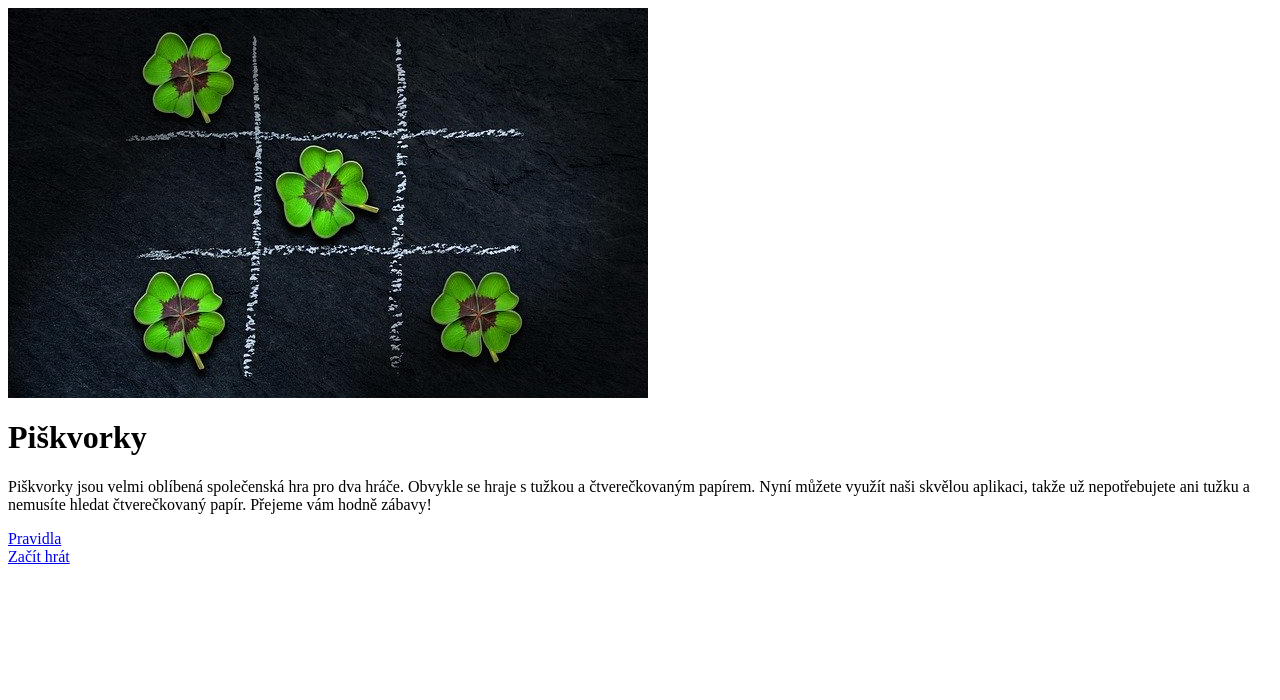
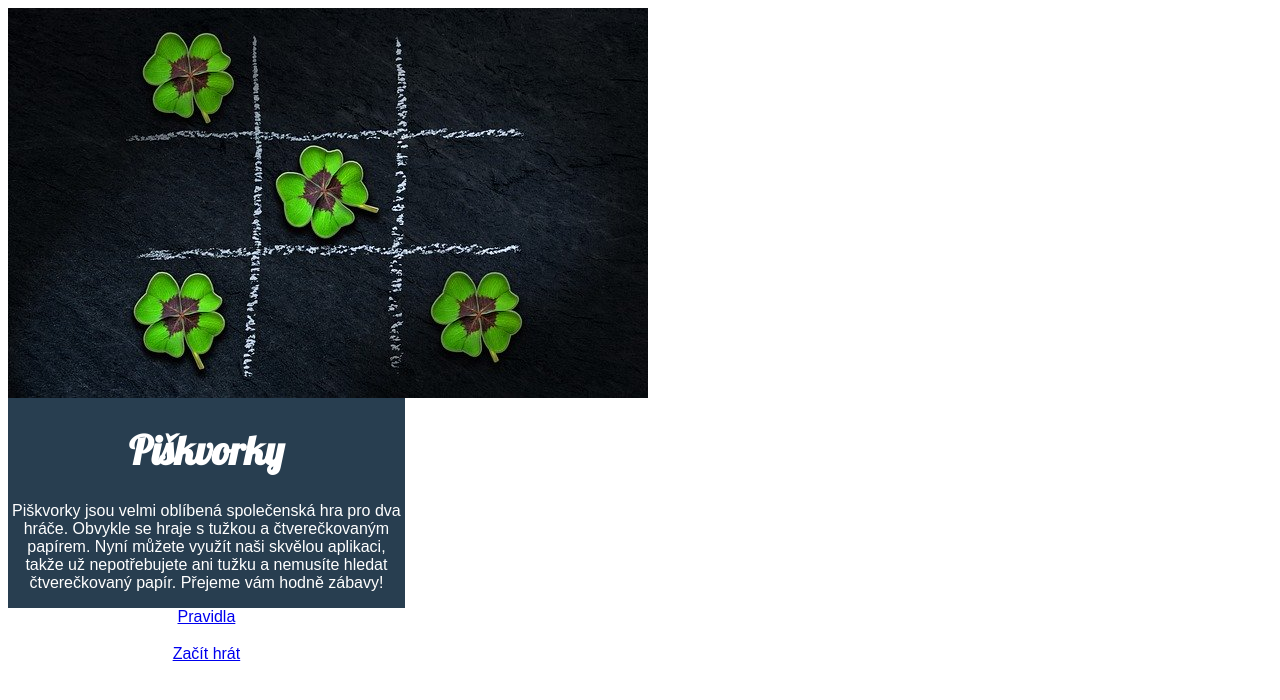
Before and after one commit to kabanaaa/piskvorky, a plain HTML site: page index.html in a window 1280 px wide. Drawn offline with Linux system fonts and the light colour scheme.

Commit message:
Uprava stylu1

```diff
--- a/index.html
+++ b/index.html
@@ -6,19 +6,27 @@
     <meta name="viewport" content="width=device-width, initial-scale=1.0" />
     <title>Piškvorky</title>
     <link rel="stylesheet" href="styly.css" />
+    <link
+      href="https://fonts.googleapis.com/css2?family=Lobster&display=swap"
+      rel="stylesheet"
+    />
   </head>
 
   <body>
     <div class="all">
-      <img class="all__image" src="uvodni.jpg" alt="obrázek piškovorek" />
+      <img src="uvodni.jpg" alt="obrázek piškovorek" />
       <div class="all__text">
+        <span class="all__head">
           <h1>Piškvorky</h1>
+        </span>
+        <div class="all__description">
           <p>
             Piškvorky jsou velmi oblíbená společenská hra pro dva hráče. Obvykle
             se hraje s tužkou a čtverečkovaným papírem. Nyní můžete využít naši
             skvělou aplikaci, takže už nepotřebujete ani tužku a nemusíte hledat
             čtverečkovaný papír. Přejeme vám hodně zábavy!
           </p>
+        </div>
       </div>
       <div class="all__button">
         <a class="all__button all__button--rules" href="index.html">Pravidla</a>
--- a/styly.css
+++ b/styly.css
@@ -1,6 +1,11 @@
 .html {
   box-sizing: border-box;
   background-color: rgba(97, 93, 173, 1) 0%;
+}
+
+@font-face {
+  font-family: 'Lobster';
+  src: url(Lobster-Regular.ttf);
 }
 
 .all {
@@ -8,6 +13,25 @@
   display: flex;
   align-items: center;
   flex-wrap: wrap;
+  color: #ffffff;
+  width: 10.5cm;
+  height: 16cm;
+  text-align: center;
+}
+
+.all__text {
+  background-color: #283e50;
+  text-align: center;
+}
+
+.all__head {
+  font-family: 'Lobster';
+  font-size: 20px;
+}
+
+.all__description {
+  font-family: sans-serif;
+  font-size: 16px;
 }
 
 .all__button {
@@ -15,4 +39,20 @@
   flex-direction: column;
   flex-wrap: wrap;
   align-items: stretch;
+  font-family: sans-serif;
+  font-size: 16px;
 }
+
+.all__button--rules {
+  display: flex;
+  align-items: stretch;
+  width: 10.5cm;
+  height: 1cm;
+}
+
+.all__button--startplay {
+  display: flex;
+  align-items: stretch;
+  width: 10.5cm;
+  height: 1cm;
+}
```
Also changed, not shown: Lobster-Regular.ttf (added). Lines whose indentation alone changed are shown as unchanged.
